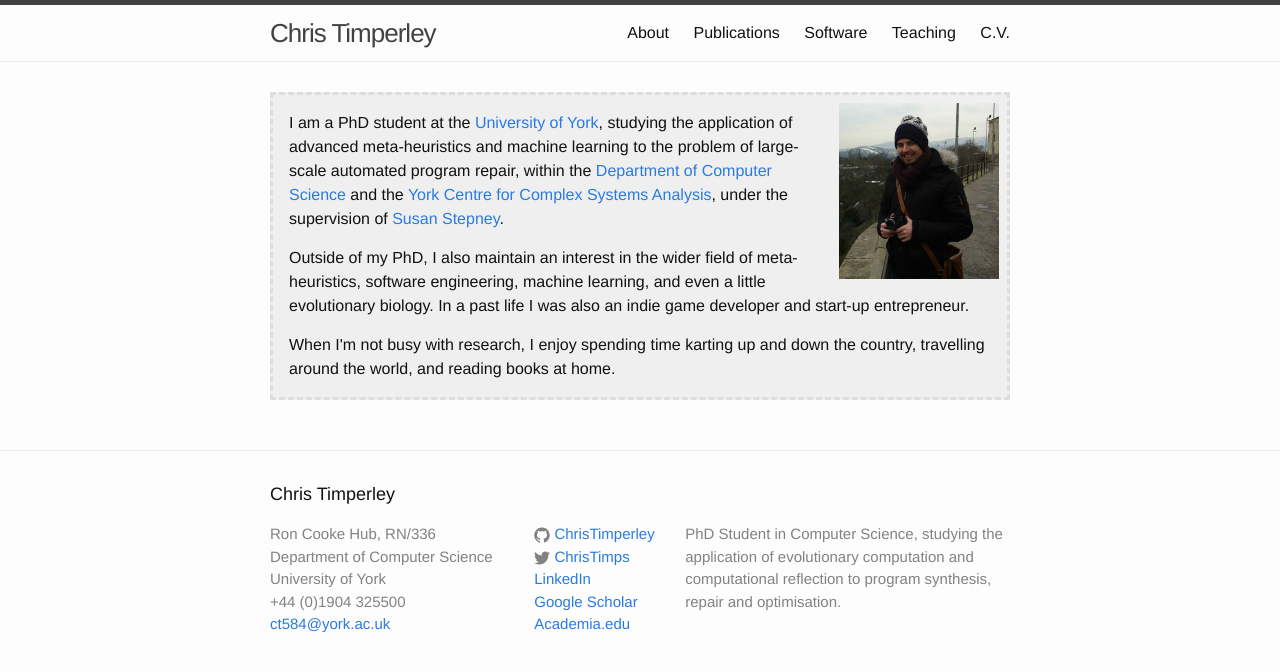
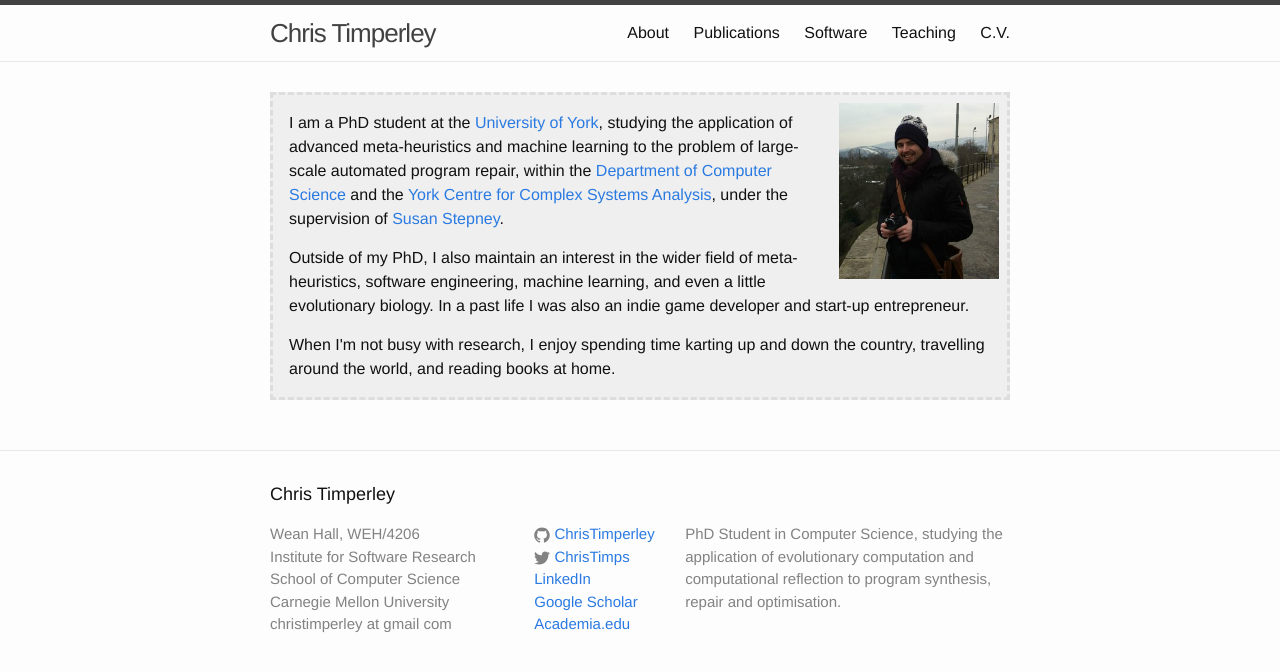
Before and after one commit to ChrisTimperley/ChrisTimperley.github.io, a Jekyll site: the page built from index.html, in a window 1280 px wide. Shown: the top 672 px of the page. Built offline with Jekyll 4.4.1, drawn with Linux system fonts in a browser that asks for light colours.

Commit message:
Updated contact details in footer

```diff
--- a/_includes/footer.html
+++ b/_includes/footer.html
@@ -7,11 +7,11 @@
     <div class="footer-col-wrapper">
       <div class="footer-col  footer-col-1">
         <ul class="contact-list">
-          <li>Ron Cooke Hub, RN/336</li>
-          <li>Department of Computer Science</li>
-          <li>University of York</li>
-          <li>+44 (0)1904 325500</li>
-          <li><a href="mailto:{{ site.email }}">{{ site.email }}</a></li>
+          <li>Wean Hall, WEH/4206</li>
+          <li>Institute for Software Research</li>
+          <li>School of Computer Science</li>
+          <li>Carnegie Mellon University</li>
+          <li>christimperley at gmail com</li>
         </ul>
       </div>
 
```
